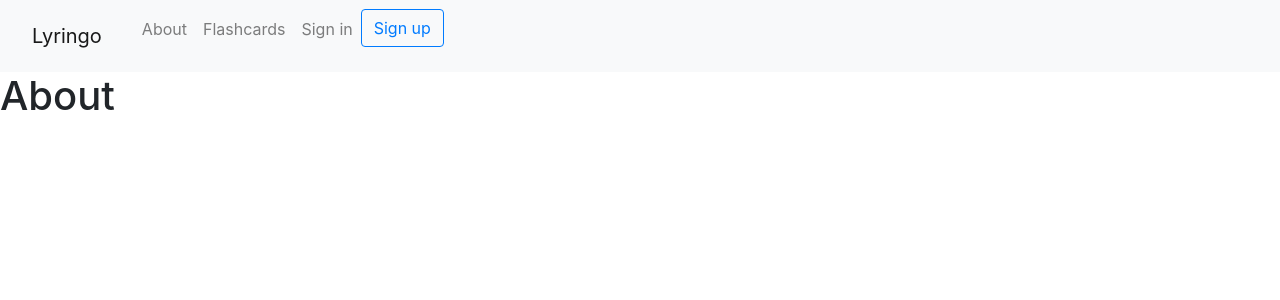
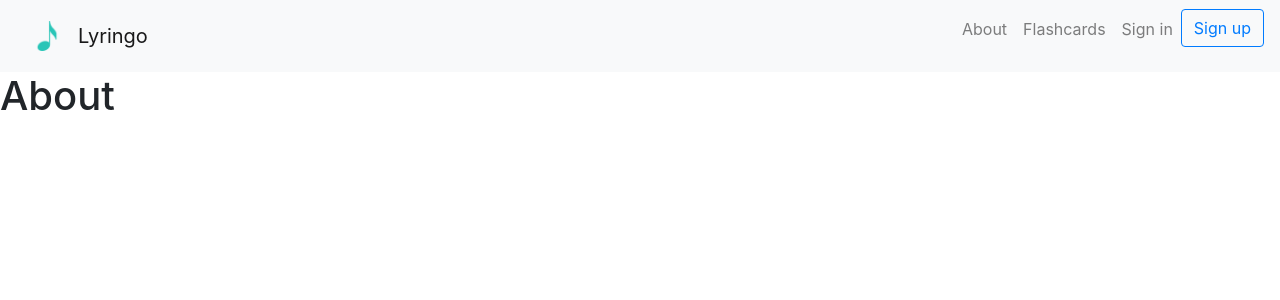
Before and after one commit to k-abirami/Lyringo, a Flask app: page /about in a window 1280 px wide. Shown: the top 300 px of the page. Run offline with Flask 2, Linux system fonts and the light colour scheme.

Commit message:
Added the nav bar logo

```diff
--- a/templates/base.html
+++ b/templates/base.html
@@ -6,12 +6,19 @@
     <body>
         <nav class="navbar navbar-expand-lg navbar-light bg-light">
             <nav class="navbar navbar-light bg-light">
+                <a class="navbar-brand" href="#">
+                    <img src="static\img\musical-note.png" width="30" height="30" alt="">
+                </a>
                 <a class="navbar-brand" href="/">Lyringo</a>
             </nav>
             <button class="navbar-toggler" type="button" data-toggle="collapse" data-target="#navbarNavAltMarkup" aria-controls="navbarNavAltMarkup" aria-expanded="false" aria-label="Toggle navigation">
               <span class="navbar-toggler-icon"></span>
             </button>
             <div class="collapse navbar-collapse" id="navbarNavAltMarkup">
+
+
+
+              </div>
               <div class="navbar-nav">
                 <a class="nav-item nav-link" href="about">About</a>
                 <a class="nav-item nav-link" href="flashcards">Flashcards</a>
```
Also changed, not shown: static/img/musical-note.png (added).
